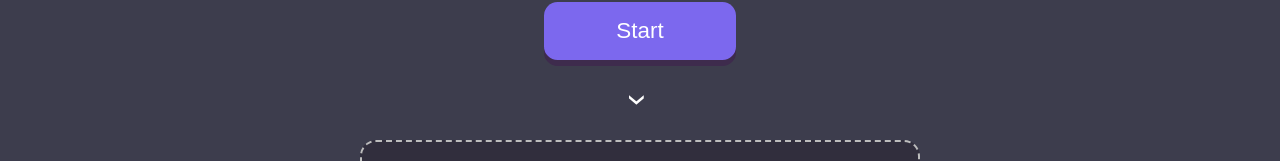
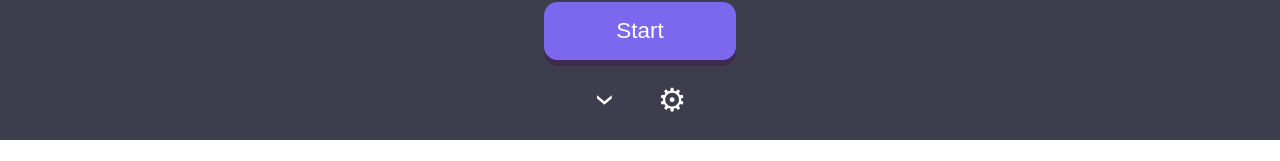
Before and after one commit to illfixit/garten, a React (Create React App) app: page / in a window 1280 px wide. Shown: the part 753-914 px from the top of the page. After the commit the page ends 893 px from the top, so only its background shows below. Built offline with nearby package versions, Linux system fonts and the light colour scheme.

Commit message:
Add ToggleSettingsButton component and update MainScreen layout

```diff
--- a/src/Components/MainScreenContainer/MainScreen.js
+++ b/src/Components/MainScreenContainer/MainScreen.js
@@ -9,6 +9,7 @@ import LookSettings from "./LookSettings";
 import FontSettings from "./FontSettings";
 
 import ToggleViewButton from "./ToggleViewButton";
+import ToggleSettingsButton from "./ToggleSettingsButton";
 
 import SessionPauseButton from "./SessionPauseButton";
 
@@ -26,7 +27,6 @@ const MainScreen = (props) => {
   useEffect(() => {
     if (
       localStorage.getItem("pauseGIFSArray") === null ||
-      localStorage.getItem("pauseGIFSArray") === [] ||
       localStorage.getItem("pauseGIFSArray") === undefined
     ) {
       localStorage.setItem(
@@ -39,7 +39,6 @@ const MainScreen = (props) => {
 
     if (
       localStorage.getItem("sessionGIFSArray") === null ||
-      localStorage.getItem("sessionGIFSArray") === [] ||
       localStorage.getItem("sessionGIFSArray") === undefined
     ) {
       localStorage.setItem(
@@ -130,7 +129,11 @@ const MainScreen = (props) => {
           setAutoSwitch={setAutoSwitch}
         />
 
+      </div>
+
+      <div className="toggleButtonsContainer">
         <ToggleViewButton />
+        <ToggleSettingsButton />
       </div>
       <div className="secondaryComponents">
         <SessionSettings
--- a/src/Components/MainScreenContainer/Timer.js
+++ b/src/Components/MainScreenContainer/Timer.js
@@ -36,97 +36,6 @@ const Timer = ({
     setTotalSeconds((minMinutes + startStep * stepLength) * 60);
   }, [startStep]);
 
-  useEffect(() => {
-    let timeOut;
-    let intervalStop;
-    let intervalStart;
-    let op = 100;
-
-    let evli = document.body.addEventListener("mousemove", (e) => {
-      // console.log("mm", timeOut, intervalStart, intervalStop, op);
-
-      function decreaseOpacity() {
-        intervalStop = setInterval(() => {
-          if (op >= 2) {
-            // console.log("decreaseOpacity", op);
-            op = op - 2;
-            Array.from(
-              document.getElementsByClassName("sessionSettings")
-            ).forEach((el) => (el.style.opacity = op / 100));
-
-            Array.from(
-              document.getElementsByClassName("settings_options")
-            ).forEach((el) => (el.style.opacity = op / 100));
-
-            document.getElementsByClassName(
-              "sessionControlContainer"
-            )[0].style.opacity = op / 100;
-            document.getElementsByClassName(
-              "mainScreenButtons"
-            )[0].style.opacity = op / 100;
-          } else {
-            clearInterval(intervalStop);
-            intervalStop = null;
-          }
-        }, 20);
-      }
-
-      function increaseOpacity() {
-        if (!intervalStart) {
-          intervalStart = setInterval(() => {
-            // console.log("increaseOpacity", op);
-
-            if (op < 100) {
-              op = op + 5;
-              Array.from(
-                document.getElementsByClassName("sessionSettings")
-              ).forEach((el) => (el.style.opacity = op / 100));
-
-              Array.from(
-                document.getElementsByClassName("settings_options")
-              ).forEach((el) => (el.style.opacity = op / 100));
-
-              document.getElementsByClassName(
-                "sessionControlContainer"
-              )[0].style.opacity = op / 100;
-              document.getElementsByClassName(
-                "mainScreenButtons"
-              )[0].style.opacity = op / 100;
-            } else {
-              clearInterval(intervalStart);
-              intervalStart = null;
-            }
-          }, 50);
-
-          return intervalStart;
-        }
-      }
-
-      const mouse_stopped = () => {
-        // console.log("mouse_stopped");
-
-        clearTimeout(timeOut);
-
-        clearInterval(intervalStart);
-        decreaseOpacity();
-      };
-
-      if (op < 100) {
-        increaseOpacity();
-        //   setTimeout(() => {
-        //     clearInterval(intrvl);
-        //   }, 1500);
-        // } else {
-        //   clearInterval(intervalStart);
-      }
-
-      clearTimeout(timeOut);
-      timeOut = setTimeout(mouse_stopped, 7900);
-      clearInterval(intervalStop);
-    });
-
-    return document.body.removeEventListener("mousemove", evli);
-  }, []);
 
   useEffect(() => {
     if (timerActive) {
--- /dev/null
+++ b/src/Components/MainScreenContainer/ToggleSettingsButton.js
@@ -0,0 +1,23 @@
+import React, { useState } from "react";
+
+const ToggleSettingsButton = (props) => {
+  const [settingsVisible, setSettingsVisible] = useState(false);
+
+  const toggleSettings = () => {
+    if (!settingsVisible) {
+      document.getElementsByClassName("secondaryComponents")[0].style.display = "flex";
+      setSettingsVisible(true);
+    } else {
+      document.getElementsByClassName("secondaryComponents")[0].style.display = "none";
+      setSettingsVisible(false);
+    }
+  };
+
+  return (
+    <span className="toggleSettingsButton" onClick={toggleSettings}>
+      <p>⚙</p>
+    </span>
+  );
+};
+
+export default ToggleSettingsButton;
--- a/src/styles.css
+++ b/src/styles.css
@@ -185,7 +185,7 @@ body::-webkit-scrollbar {
 
 .secondaryComponents {
   width: 80vw;
-  display: flex;
+  display: none;
   flex-direction: column;
   justify-content: space-between;
   align-items: center;
@@ -462,6 +462,16 @@ body::-webkit-scrollbar {
   box-shadow: 0px 3px var(--mainColorShadow);
 }
 
+.toggleButtonsContainer {
+  display: flex;
+  flex-direction: row;
+  justify-content: center;
+  align-items: center;
+  gap: 1rem;
+  margin-top: 1rem;
+  margin-bottom: 1rem;
+}
+
 .toggleViewButton {
   display: flex;
   flex-direction: column;
@@ -474,11 +484,22 @@ body::-webkit-scrollbar {
   border-radius: 50%;
   cursor: pointer;
 
-  margin-top: 1rem;
-  margin-bottom: 1rem;
   /* transform: rotate(90deg) translateY(-0.6rem); */
     transform: rotate(270deg) translateY(-0.38rem);
     -webkit-transform: rotate(270deg) translateY(-0.38rem);
+}
+
+.toggleSettingsButton {
+  display: flex;
+  flex-direction: column;
+  justify-content: center;
+  align-items: center;
+  position: relative;
+  /* background-color: var(--mainColor); */
+  width: 3rem;
+  height: 3rem;
+  border-radius: 50%;
+  cursor: pointer;
 }
 
 .settingsContainer {
```
